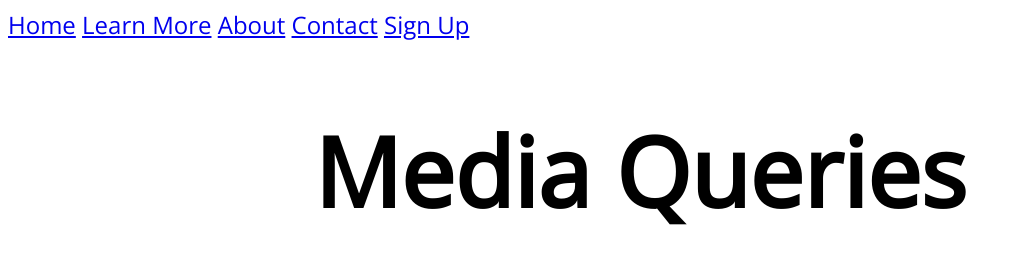
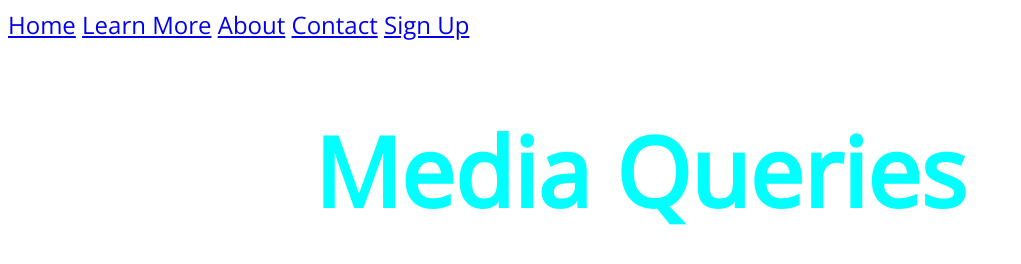
Before and after one commit to Itsme-Parth/The-Web-Developer-Bootcamp-2021, a plain HTML site: page CSS/MediaQueries Starter/index.html in a window 1280 px wide. Shown: the whole page, without its empty margins (0-1021 px from the left). Drawn offline with nearby package versions, Linux system fonts and the light colour scheme.

Commit message:
Media Queries Demo Added

```diff
--- a/CSS/MediaQueries Starter/app.css
+++ b/CSS/MediaQueries Starter/app.css
@@ -1,5 +1,5 @@
 body {
-    font-family: 'Open Sans', sans-serif;
+  font-family: "Open Sans", sans-serif;
 }
 
 h1 {
@@ -10,8 +10,15 @@ nav {
   font-size: 1.5em;
 }
 
-ul,li {
+ul,
+li {
   display: inline;
   margin: 0;
   padding: 0;
 }
+
+@media (min-width: 800px) {
+  h1 {
+    color: aqua;
+  }
+}
```
Lines whose indentation alone changed are shown as unchanged.
